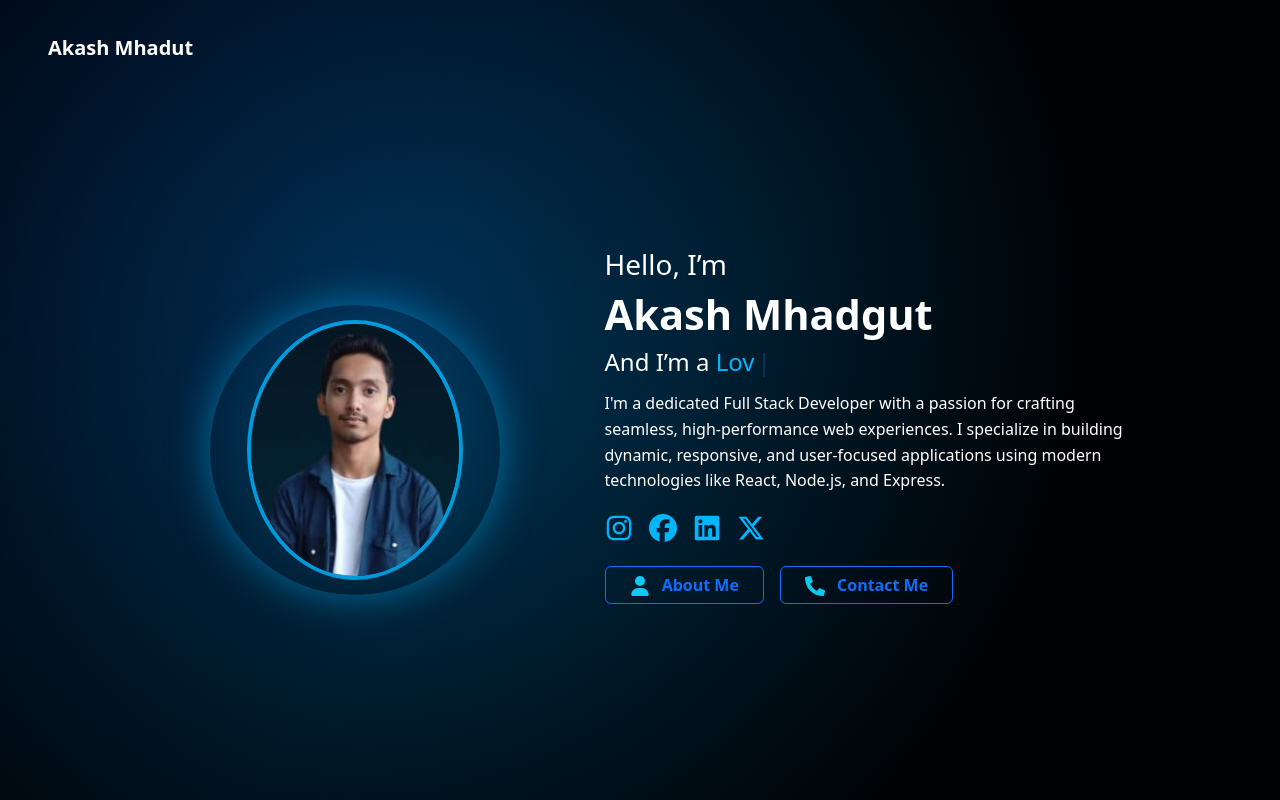
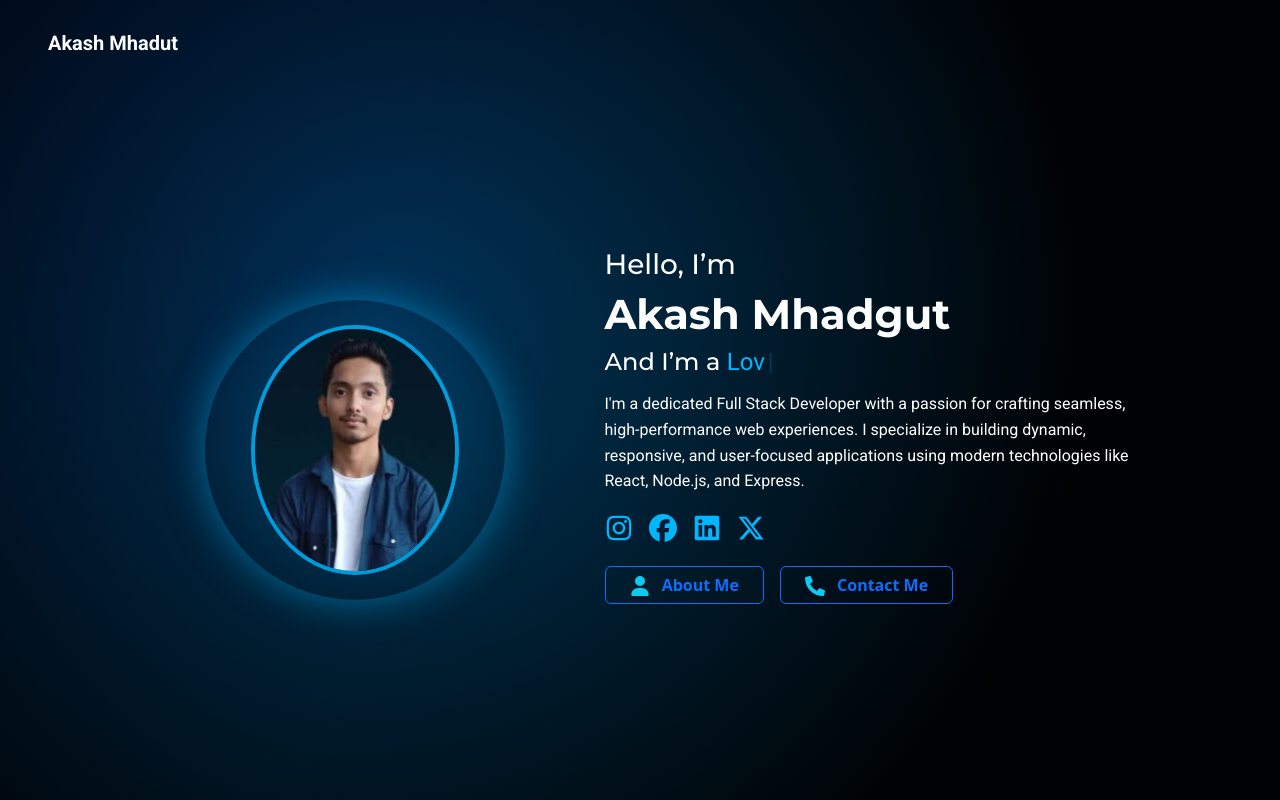
Before and after one commit to akashmhadgut/portfolioapp, a React (Vite) app: page / in a window 1280 px wide. Shown: the top 800 px of the page. Built offline with nearby package versions, Linux system fonts and the light colour scheme.

Commit message:
Fix import paths for Linux/Vercel case sensitivity

```diff
--- a/index.html
+++ b/index.html
@@ -5,6 +5,12 @@
     <link rel="icon" type="image/svg+xml" href="/vite.svg" />
     <meta name="viewport" content="width=device-width, initial-scale=1.0" />
     <title>portfolio1</title>
+     <link rel="preconnect" href="https://fonts.googleapis.com">
+    <link rel="preconnect" href="https://fonts.gstatic.com" crossorigin>
+    <link
+      href="https://fonts.googleapis.com/css2?family=Montserrat:wght@400;500;700&family=Roboto:wght@400;500;700&display=swap"
+      rel="stylesheet"
+    />
   </head>
   <body>
     <div id="root"></div>
--- a/package.json
+++ b/package.json
@@ -15,6 +15,7 @@
     "react-bootstrap": "^2.10.10",
     "react-dom": "^19.1.1",
     "react-icons": "^5.5.0",
+    "react-lazy-load-image-component": "^1.6.3",
     "react-simple-typewriter": "^5.0.1"
   },
   "devDependencies": {
--- a/src/assets/Home.css
+++ b/src/assets/Home.css
@@ -11,8 +11,8 @@
 
 .glow-circle {
   position: relative;
-  width: 290px;
-  height: 290px;
+  width: 300px;
+  height: 300px;
   border-radius: 50%;
   background: radial-gradient(circle, rgba(0,183,255,0.2) 0%, rgba(0,0,0,0) 70%);
   box-shadow: 0 0 40px rgba(0,183,255,0.5);
@@ -22,8 +22,8 @@
 }
 
 .glow-circle img {
-  width: 300px;
-  height: 260px;
+  width: 240px;
+  height: 250px;
   border-radius: 50%;
   object-fit: cover;
   border: 4px solid rgba(0,183,255,0.8);
--- a/src/assets/Home.jsx
+++ b/src/assets/Home.jsx
@@ -5,6 +5,8 @@ import { FaUser } from 'react-icons/fa6';
 import Nav from "react-bootstrap/Nav";
 import { FaFacebook, FaInstagram, FaLinkedin, FaXTwitter } from "react-icons/fa6";
 import { Typewriter } from 'react-simple-typewriter';
+import { LazyLoadImage } from 'react-lazy-load-image-component';
+import 'react-lazy-load-image-component/src/effects/blur.css';
 
 function Home() {
   return (
@@ -15,8 +17,12 @@ function Home() {
           {/* LEFT: Profile Image */}
           <div className="col-md-5 text-center mb-4 mb-md-0">
             <div className="hero-image">
-              <div className="glow-circle mx-auto">
-                <img src="./profilepic.jpg" alt="Profile" className="img-fluid m-5" />
+              <div className="glow-circle mx-auto ">
+                <LazyLoadImage
+                  src="/profilepic.jpg"
+                  alt="Profile"
+                  className="img-fluid m-5"
+                 />
               </div>
             </div>
           </div>
--- a/src/assets/NavBar.jsx
+++ b/src/assets/NavBar.jsx
@@ -67,7 +67,7 @@ function NavBar() {
               <Nav.Link
                 key={section}
                 href={`#${section}`}
-                className="ps-3 nav-item-link"
+                className="ps-3 nav-item-link mx-2 my-1"
                 onClick={() => setMenuOpen(false)}
                 active={false} // prevents Bootstrap .active class
                 style={{
@@ -93,15 +93,17 @@ function NavBar() {
             <Nav.Link href="https://x.com/AkashMhadg56099?t=t8HuYZ7GGWpK4Xr_FbvcEA&s=09" target="_blank" className="ps-3">
               <FaXTwitter />
             </Nav.Link> */}
-             <Nav.Link href="https://x.com/AkashMhadg56099?t=t8HuYZ7GGWpK4Xr_FbvcEA&s=09" target="_blank" className="ps-3">
-               <a
+             {/* <Nav.Link href="https://x.com/AkashMhadg56099?t=t8HuYZ7GGWpK4Xr_FbvcEA&s=09" target="_blank" className="ps-3">
+
+            </Nav.Link> */}
+
+             <a
             className="btn btn-outline-primary btn-lg px-4 py-2"
-            href="./AkashMhadgut_Cv.pdf"
-            download
+            href="src/AkashMhadgut_Cv.pdf"
+             download="AkashMhadgut_Resume.pdf"
           >
             📥 Download CV
           </a>
-            </Nav.Link>
           </Nav>
         </Navbar.Collapse>
       </Container>
--- a/src/assets/Projects.jsx
+++ b/src/assets/Projects.jsx
@@ -1,7 +1,9 @@
 import React from "react";
+import "react-lazy-load-image-component/src/effects/blur.css";
 import "./Projects.css";
 import { FaExternalLinkAlt, FaCode, FaTasks } from "react-icons/fa";
 import { FaFolderOpen } from "react-icons/fa6";
+import { LazyLoadImage } from "react-lazy-load-image-component";
 
 
 export default function Projects() {
@@ -62,7 +64,7 @@ export default function Projects() {
             <div className="col" key={i}>
               <div className="card h-100 project-card glass-card ">
                 <div className="project-img-wrapper">
-                  <img src={p.image} alt={p.title} className="project-img" />
+                  <LazyLoadImage src={p.image} alt={p.title}   className="project-img" />
                 </div>
 
                 <div className="card-body d-flex flex-column">
--- a/src/assets/Resume.jsx
+++ b/src/assets/Resume.jsx
@@ -140,7 +140,7 @@ function Resume() {
           <a
             className="btn btn-outline-primary btn-lg px-4 py-2"
             href="/AkashMhadgut_Cv.pdf"
-            download
+            download="AkashMhadgut_Resume.pdf"
           >
             📥 Download Resume
           </a>
--- a/src/index.css
+++ b/src/index.css
@@ -5,3 +5,28 @@
   border: 1px solid rgba(255, 255, 255, 0.2);
   color: white;
 }
+
+  html, body {
+        font-family: 'Roboto', sans-serif;
+        font-weight: 400;
+        line-height: 1.6;
+        color: #fff; /* default text color */
+      }
+
+      /* Headings */
+      h1, h2, h3, h4, h5, h6 {
+        font-family: 'Montserrat', sans-serif;
+        font-weight: 700;
+        line-height: 1.3;
+      }
+
+      /* Links, buttons, spans, p etc. */
+      a, button, span, p, label, li {
+        font-family: 'Roboto', sans-serif;
+        font-weight: 400;
+      }
+
+      /* Optional: smooth button font */
+      button {
+        cursor: pointer;
+      }
```
Also changed, not shown: 2 other files (tests, documents, lock files or other folders).
